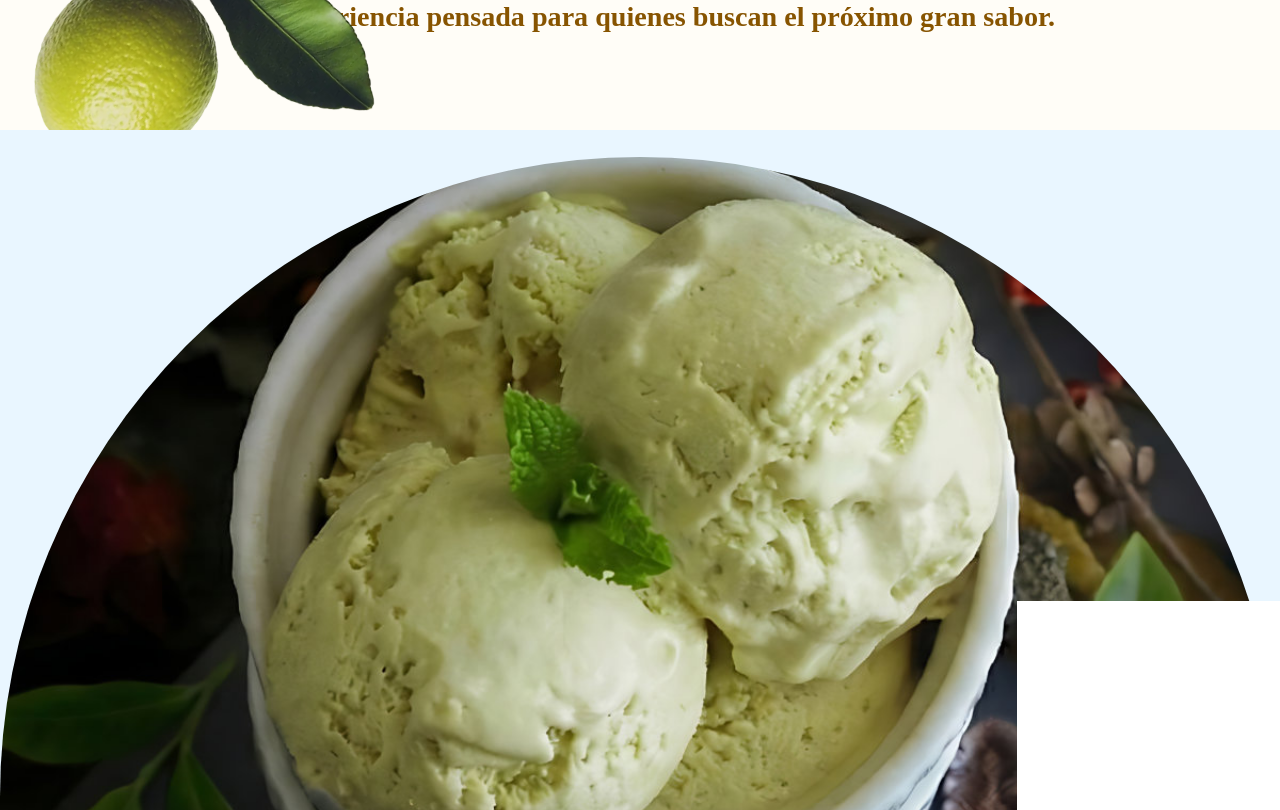
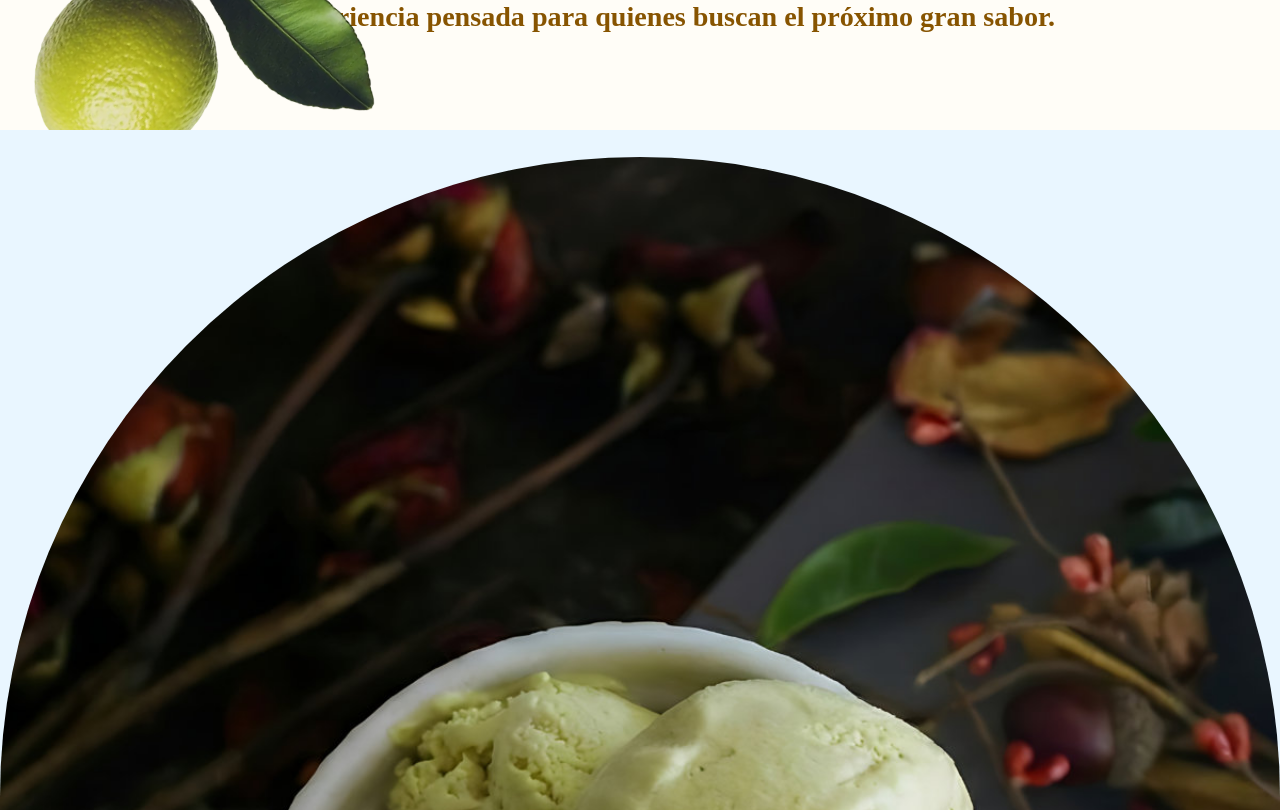
Before and after one commit to KikoRiquel/nuevasexperienciasbybibiebibo, a plain HTML site: page index.html in a window 1280 px wide. Shown: the part 670-1480 px from the top of the page. Drawn offline with Linux system fonts and the light colour scheme; a web font is replaced by a local one.

Commit message:
feat: implement core landing page styles for hero, products, and footer sections.

```diff
--- a/styles/styles.css
+++ b/styles/styles.css
@@ -96,15 +96,11 @@
 
 .productos {
     padding: var(--space-m) 0;
-    display: flex;
-    flex-direction: column;
-    justify-content: space-between;
     height: 100vh;
 }
 
 .productos img {
-    height: 100%;
-    object-fit: cover;
+    width: 100%;
     border-top-left-radius: 40rem;
     border-top-right-radius: 40rem;
 }
```
